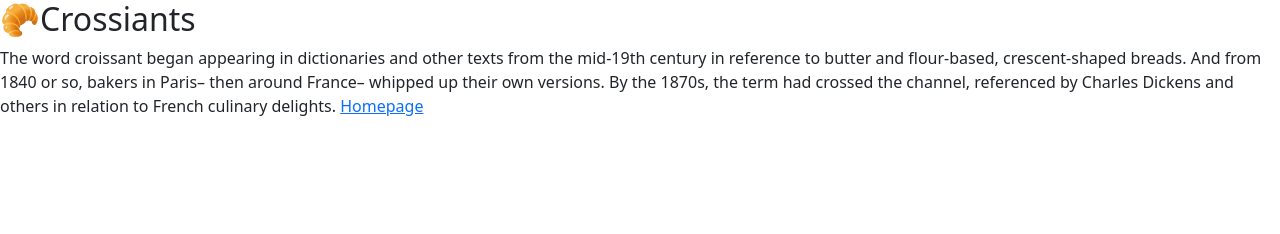
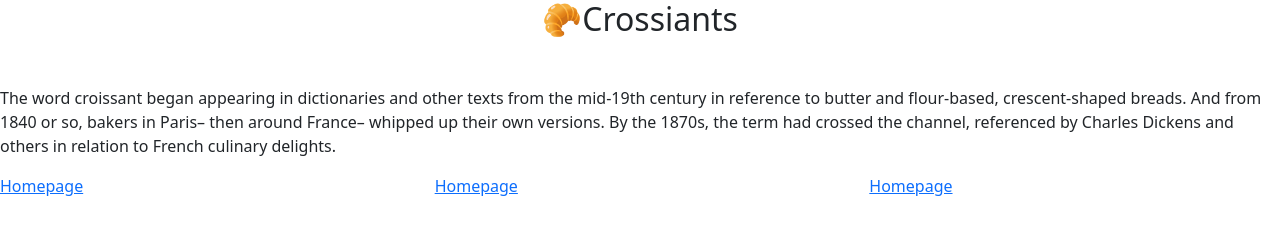
Before and after one commit to BerryPasse/Croissant, a plain HTML site: page index.html in a window 1280 px wide. Drawn offline with nearby package versions, Linux system fonts and the light colour scheme.

Commit message:
Main page setup

```diff
--- a/index.html
+++ b/index.html
@@ -22,8 +22,13 @@
       France– whipped up their own versions. By the 1870s, the term had crossed
       the channel, referenced by Charles Dickens and others in relation to
       French culinary delights.
-
-      <a href="/">Homepage</a>
     </p>
+    <div class="containter">
+      <div class="row">
+        <div class="col-sm-4"><a href="/">Homepage</a></div>
+        <div class="col-sm-4"><a href="/contact.html">Homepage</a></div>
+        <div class="col-sm-4"><a href="/photo.html">Homepage</a></div>
+      </div>
+    </div>
   </body>
 </html>
--- a/style.css
+++ b/style.css
@@ -0,0 +1,4 @@
+h2 {
+  text-align: center;
+  padding-bottom: 40px;
+}
```
